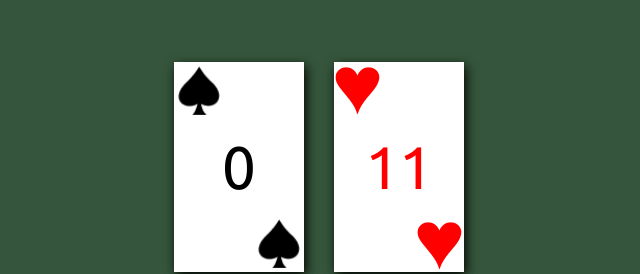
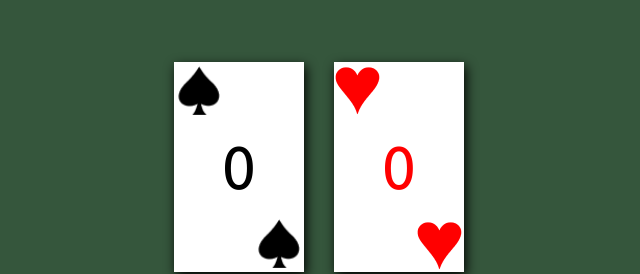
Before and after one commit to junioralvesbr/placar-truco, a React (Create React App) app: page / in a window 1280 px wide. Shown: the part 113-387 px from the top of the page, without its empty margins (321-961 px from the left). Built offline with nearby package versions, Linux system fonts and the light colour scheme.

Commit message:
add heartScore count

```diff
--- a/src/components/RedScoreBoard/index.js
+++ b/src/components/RedScoreBoard/index.js
@@ -2,11 +2,11 @@ import RedScoreBoardStyle from "./styles"
 import IconHeart from '../IconHeart'
 import TextScore from '../TextScore'
 
-function RedScoreBoard() {
+function RedScoreBoard({ heartScore }) {
   return (
     <RedScoreBoardStyle>
       <IconHeart />
-      <TextScore>11</TextScore>
+      <TextScore>{heartScore}</TextScore>
       <IconHeart />
     </RedScoreBoardStyle>
   )
--- a/src/pages/Home/index.js
+++ b/src/pages/Home/index.js
@@ -8,6 +8,7 @@ import { Main, Content, BoardSection, PointSection, CardPointStyle } from './sty
 
 function Home() {
   const [spadeScore, setSpadeScore] = useState(0)
+  const [heartScore, setHeartScore] = useState(0)
 
   const upScore = (point) => {
     let totalScore = spadeScore + point
@@ -18,13 +19,22 @@ function Home() {
     spadeScore > 0 && setSpadeScore(spadeScore - 1)
   }
 
+  const upHeartScore = (point) => {
+    let totalScore = heartScore + point
+    totalScore >= 12 ? setHeartScore(12) : setHeartScore(totalScore)
+  }
+
+  const downHeartScore = () => {
+    heartScore > 0 && setHeartScore(heartScore - 1)
+  }
+
   return (
     <Main>
       <Content>
 
         <BoardSection>
           <BlackScoreBoard spadeScore={spadeScore} />
-          <RedScoreBoard />
+          <RedScoreBoard heartScore={heartScore} />
         </BoardSection>
 
         <PointSection>
@@ -38,11 +48,11 @@ function Home() {
           </CardPointStyle>
 
           <CardPointStyle>
-            <LessPoint>-1</LessPoint>
-            <CardPoint point="1" card="heart" />
-            <CardPoint point="3" card="heart" />
-            <CardPoint point="6" card="heart" />
-            <CardPoint point="9" card="heart" />
+            <LessPoint onClick={downHeartScore}>-1</LessPoint>
+            <CardPoint point="1" card="heart" onClick={() => upHeartScore(1)} />
+            <CardPoint point="3" card="heart" onClick={() => upHeartScore(3)} />
+            <CardPoint point="6" card="heart" onClick={() => upHeartScore(6)} />
+            <CardPoint point="9" card="heart" onClick={() => upHeartScore(9)} />
           </CardPointStyle>
 
         </PointSection>
```
